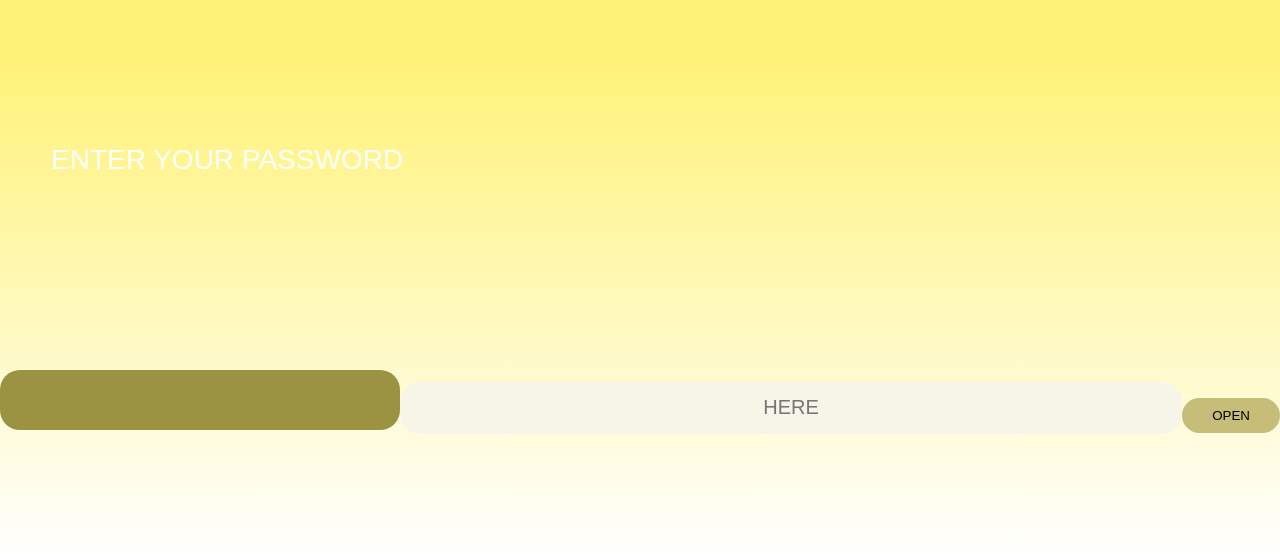
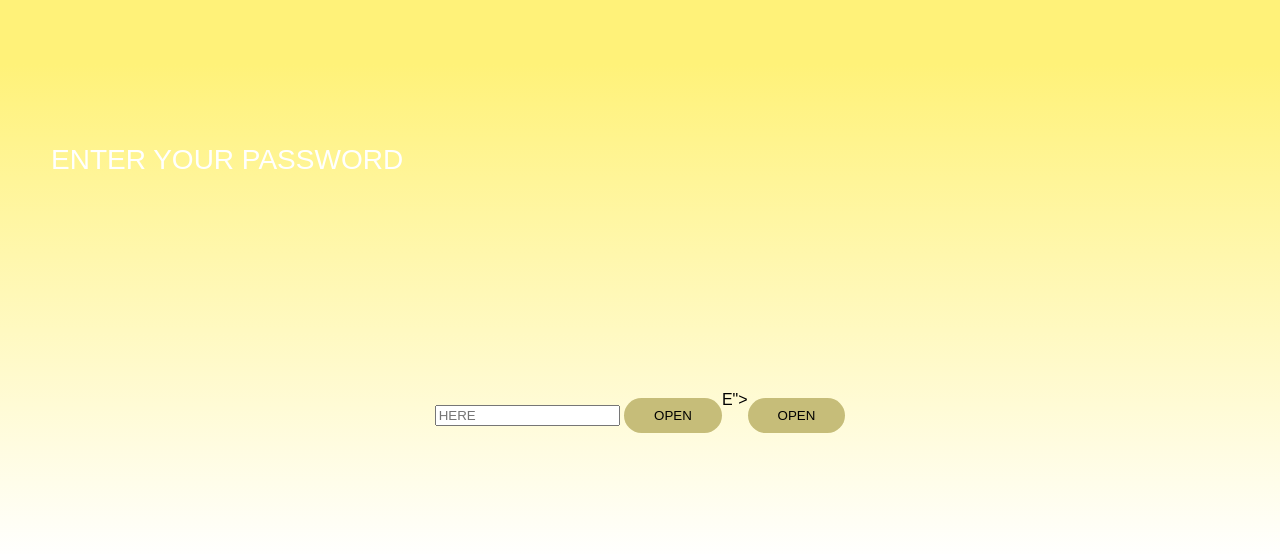
Before and after one commit to tdewialmira-a11y/try2, a plain HTML site: page index.html in a window 1280 px wide. Drawn offline with Linux system fonts and the light colour scheme.

Commit message:
Update index.html

```diff
--- a/index.html
+++ b/index.html
@@ -1,17 +1,17 @@
 <!DOCTYPE html>
 <html>
 <head>
-    <meta name="viewport" content="width=device-width, initial-scale=1.0">
+<meta name="viewport" content="width=device-width, initial-scale=1.0">
 <link rel="stylesheet" href="style.css">
 
 <script>
 function checkPassword(){
-let pass=document.getElementById("password").value;
+let pass = document.getElementById("password").value;
 
-if(pass==="bara29"){
-window.location="love.html";
+if(pass === "bara29"){
+window.location = "love.html";
 }else{
-window.location="wrong.html";
+window.location = "wrong.html";
 }
 }
 </script>
@@ -20,11 +20,18 @@ window.location="wrong.html";
 
 <body>
 
-<div class="box"></div>
+<div class="container">
 
 <div class="title">ENTER YOUR PASSWORD</div>
 
-<input type="password" id="password" class="inputBox" placeholder="HERE">
+<input type="password" id="password" placeholder="HERE">
+
+<button onclick="checkPassword()">OPEN</button>
+
+</div>
+
+</body>
+</html>E">
 
 <button onclick="checkPassword()">OPEN</button>
 
```
